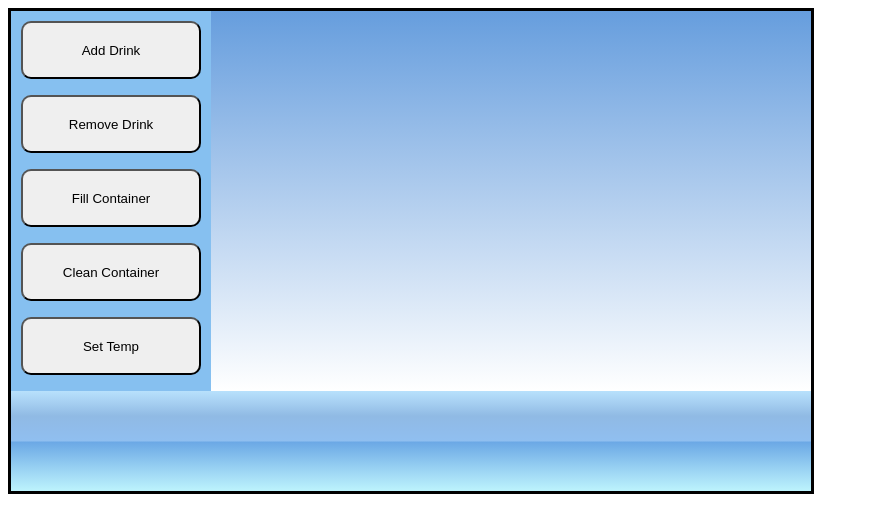
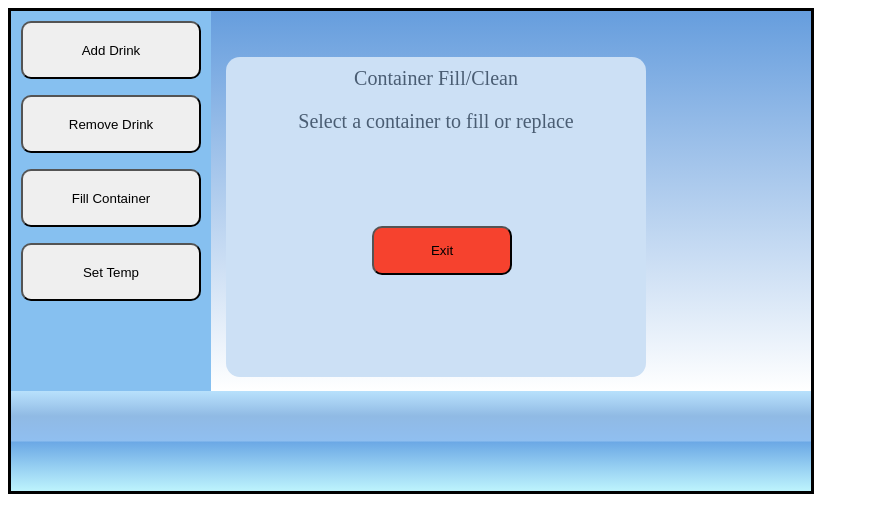
Before and after one commit to jbriede/seniorDesign, a website: page public/index.html in a window 1280 px wide. Both pictures are taken after a click on the button "Fill Container". Shown: the whole page, without its empty margins (0-869 px from the left). Drawn offline with nearby package versions, Linux system fonts and the light colour scheme; no server answers.

Commit message:
GUI Stuff

```diff
--- a/public/index.html
+++ b/public/index.html
@@ -25,9 +25,6 @@ clean page
       <button class="optionButton" id="fillTankButton">
         Fill Container
       </button>
-      <button class="optionButton" id="cleanButton">
-        Clean Container
-      </button>
       <button class="optionButton" id="setTemperature">
         Set Temp <span id="currTempButton"></span>
       </button>
@@ -38,21 +35,6 @@ clean page
 
   </div>
   <div id="bottom">
-    <!-- <button class="dispenseButton" id="dispenseButton-1">
-      Coke
-    </button>
-    <button class="dispenseButton" id="dispenseButton-2">
-      Rum
-    </button>
-    <button class="dispenseButton" id="dispenseButton-3">
-      Whisky
-    </button>
-    <button class="dispenseButton" id="dispenseButton-4">
-      Sprite
-    </button>
-    <button class="dispenseButton" id="dispenseButton-5">
-      Tequilla
-    </button> -->
   </div>
 
   <div id="drinkAdditionContainer" class="popupContainer">
@@ -116,6 +98,20 @@ clean page
         <button id="setTempExitButton" style="background-color: #f6422e;">Exit</button>
       </div>
   </div>
+  <div class="popupType2" id="FillContainerPopup">
+    <div class="fillTitle">
+      Container Fill/Clean
+    </div>
+    <div class="FillContainerDiv">
+      <div class="fillTitle">
+        Select a container to fill or replace
+      </div>
+      <div id="fillTankOptions"></div>
+    </div>
+      <div class="tempButtons">
+        <button id="FillContainerExitButton" style="background-color: #f6422e;">Exit</button>
+      </div>
+  </div>
 
 </body>
 
@@ -125,6 +121,7 @@ clean page
 <script src="javascript/drinkDeletion.js"></script>
 <script src="javascript/drinkAddition.js"></script>
 <script src="javascript/tempControl.js"></script>
+<script src="javascript/fillContainer.js"></script>
 <script src="javascript/main.js"></script>
 
 
--- /dev/null
+++ b/public/javascript/fillContainer.js
@@ -0,0 +1,5 @@
+var FillContainerPopup = document.getElementById("FillContainerPopup");
+var FillTankProcedure = function(socket)
+{
+    FillContainerPopup.style.display = "block";
+}
--- a/public/javascript/main.js
+++ b/public/javascript/main.js
@@ -60,20 +60,9 @@ var tempCallback = function()
 }
 tempCallback();
 
+var fillTankButton = document.getElementById("fillTankButton");
+fillTankButton.onclick = function()
+{
 
-// fillContainer.onclick = function()
-// {
-
-// 	loadCombinationsProcedure(socket, tankArray); // From CombinationLoader.js
-// }
-
-// cleanContainer.onclick = function()
-// {
-
-// 	loadCombinationsProcedure(socket, tankArray); // From CombinationLoader.js
-// }
-
-// setTemperature.onclick = function()
-// {
-
-// }
+	FillTankProcedure(socket);
+}
--- a/public/styles/main.css
+++ b/public/styles/main.css
@@ -271,3 +271,11 @@ filter: progid:DXImageTransform.Microsoft.gradient( startColorstr='#b8e1fc', end
     text-align: center;
     font-size: 20px;
 }
+
+.fillTitle
+{
+    font-size: 20px;
+    text-align: center;
+    color: #4a5d73;
+    margin-bottom: 20px;
+}
```
